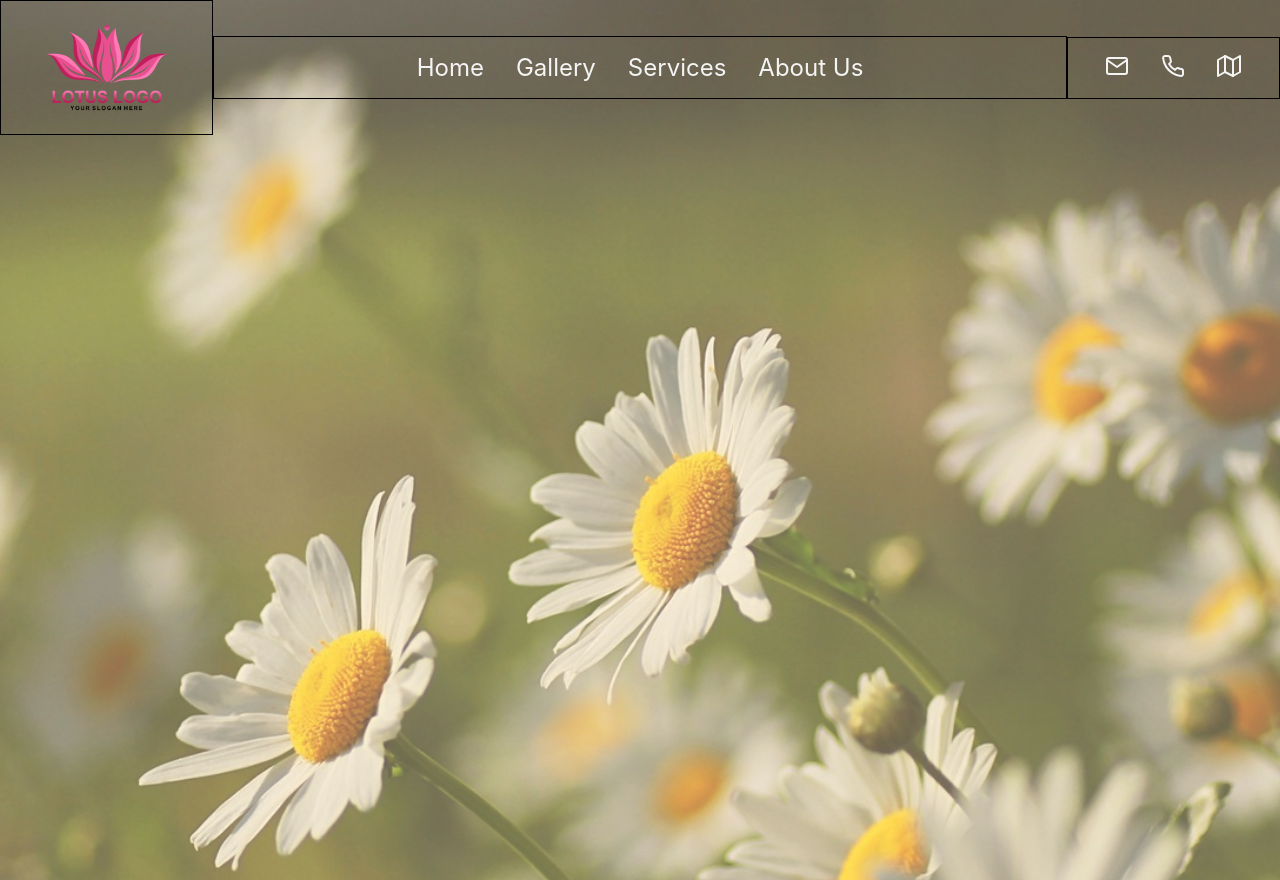
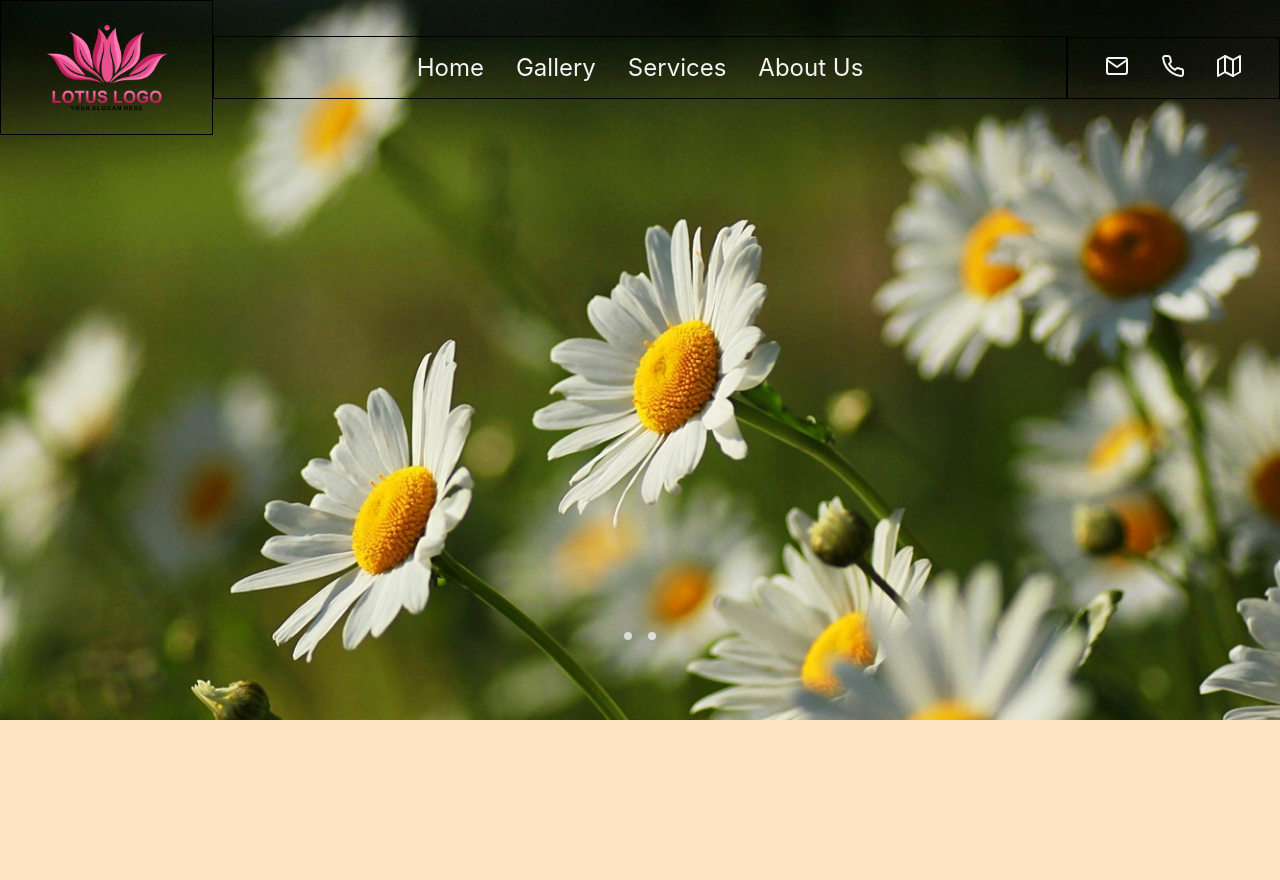
Before and after one commit to PaoloVilardi/the_odin_project_restaurant, a website built with webpack: page dist/index.html in a window 1280 px wide. Shown: the top 880 px of the page. After the commit the page ends 800 px from the top, so only its background shows below. Built offline with nearby package versions, Linux system fonts and the light colour scheme; a web font is replaced by a local one.

Commit message:
latest changes: img slider

```diff
--- a/package.json
+++ b/package.json
@@ -4,7 +4,8 @@
   "description": "Odin project restaurant page",
   "main": "index.js",
   "scripts": {
-    "test": "echo \"Error: no test specified\" && exit 1"
+    "test": "echo \"Error: no test specified\" && exit 1",
+    "build": "webpack"
   },
   "author": "Paolo Vilardi",
   "license": "ISC",
--- a/src/index.js
+++ b/src/index.js
@@ -1 +1,22 @@
 console.log("HERE WE ARE!");
+
+let slideIndex = 0;
+showSlides();
+
+function showSlides() {
+  let i;
+  let slides = document.getElementsByClassName("mySlides");
+  console.log(slides)
+  let dots = document.getElementsByClassName("dot");
+  for (i = 0; i < slides.length; i++) {
+    slides[i].style.display = "none";
+  }
+  slideIndex++;
+  if (slideIndex > slides.length) {slideIndex = 1}
+  for (i = 0; i < dots.length; i++) {
+    dots[i].className = dots[i].className.replace(" active", "");
+  }
+  slides[slideIndex-1].style.display = "block";
+  dots[slideIndex-1].className += " active";
+  setTimeout(showSlides, 2000); // Change image every 2 seconds
+}
--- a/src/style.css
+++ b/src/style.css
@@ -16,13 +16,13 @@ body{
     background-color: bisque;
 }
 
-
-.hero-section{
-    /* background: url("/src/img/background_hero.jpg") no-repeat fixed;
+/* background: url("/src/img/background_hero.jpg") no-repeat fixed;
     background-size: cover;
     opacity: 75%;
     height: 800px;
     width: 100%; */
+/* .hero-section{
+
     position: relative;
     height: 1000px;
 }
@@ -40,6 +40,50 @@ body{
     background-repeat: no-repeat;
     background-position: 50% 0;
     background-size: cover;
+} */
+
+.slider-wrapper{
+    position: relative;
+    height: 80vh;
+}
+
+.slider{
+    display: flex;
+    aspect-ratio: 16 / 9;
+    overflow-x: auto;
+    scroll-snap-type: x mandatory;
+    scroll-behavior: smooth;
+}
+
+.slider img{
+    flex: 1 0 100%;
+    scroll-snap-align: start;
+    object-fit: cover;
+}
+
+/* TODO FIX POINTS NOT AT THE BOTTOM, ADD TRANSITION AFTER FEW SECONDS AUTOMATIC */
+
+.slider-nav{
+    display: flex;
+    column-gap: 1rem;
+    position: absolute;
+    bottom: 0;
+    left: 50%;
+    transform: translateX(-50%);
+    z-index: 1;
+}
+
+.slider-nav a{
+    width: 0.5rem;
+    height: 0.5rem;
+    border-radius: 50%;
+    background-color: var(--text-color);
+    opacity: 75%;
+    transition: opacity ease 0.25s;
+}
+
+.slider-nav a:hover{
+    opacity: 1;
 }
 
 
@@ -47,7 +91,9 @@ body{
     display: grid;
     grid-template-columns: 1fr 4fr 1fr;
     align-items: center;
-    position: relative;
+    position: fixed;
+    top: 0;
+    width: 100%;
     z-index: 1;
 }
 .logo{
```
Also changed, not shown: dist/index.html, dist/main.js, src/img/background_hero2.jpg (added).
